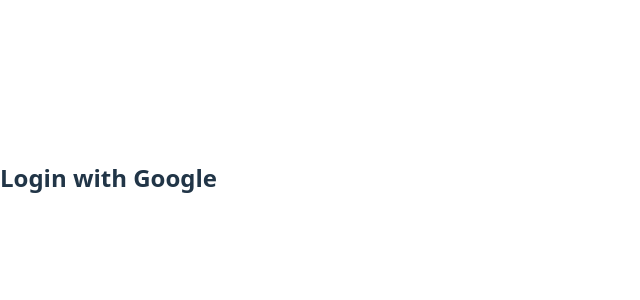
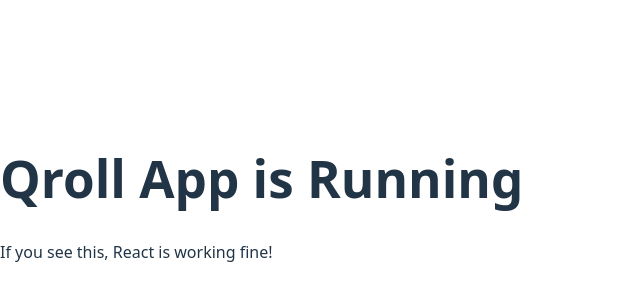
Before and after one commit to qrollK/qroll-frontend, a React (Vite) app: page / in a window 1280 px wide. Shown: the part 202-502 px from the top of the page, without its empty margins (0-640 px from the left). Built offline with nearby package versions, Linux system fonts and the light colour scheme.

Commit message:
Update App.jsx

```diff
--- a/src/App.jsx
+++ b/src/App.jsx
@@ -1,19 +1,10 @@
-import { BrowserRouter, Routes, Route } from "react-router-dom";
-import Login from "./pages/Login";
-import AdminDashboard from "./pages/AdminDashboard";
-import StudentDashboard from "./pages/StudentDashboard";
-import { GoogleOAuthProvider } from "@react-oauth/google";
+import React from "react";
 
 export default function App() {
   return (
-    <GoogleOAuthProvider clientId="your-google-client-id">
-      <BrowserRouter>
-        <Routes>
-          <Route path="/" element={<Login />} />
-          <Route path="/admin" element={<AdminDashboard />} />
-          <Route path="/student" element={<StudentDashboard />} />
-        </Routes>
-      </BrowserRouter>
-    </GoogleOAuthProvider>
+    <div>
+      <h1>Qroll App is Running</h1>
+      <p>If you see this, React is working fine!</p>
+    </div>
   );
 }
```
